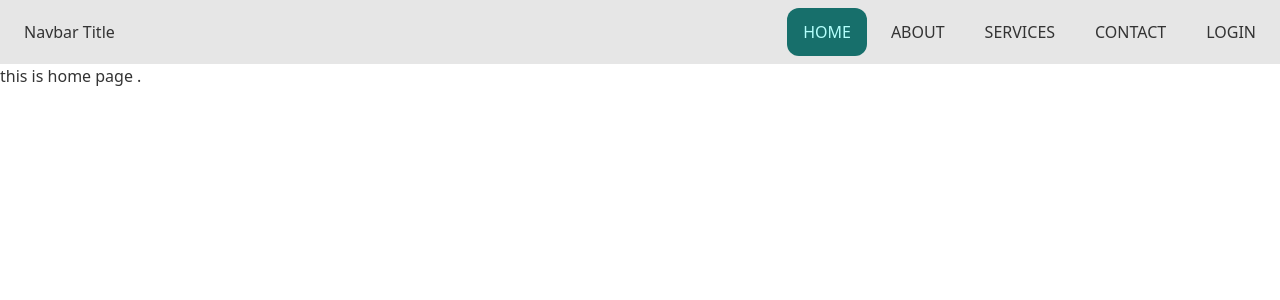
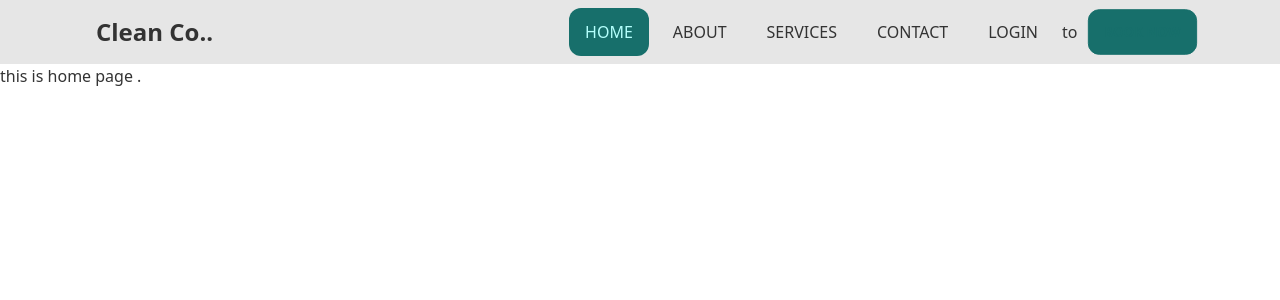
Before and after one commit to Shihab2022/clean-co-live-client, a React (Create React App) app: page / in a window 1280 px wide. Shown: the top 300 px of the page. Built offline with nearby package versions, Linux system fonts and the light colour scheme.

Commit message:
gor themr

```diff
--- a/public/index.html
+++ b/public/index.html
@@ -39,5 +39,9 @@
       To begin the development, run `npm start` or `yarn start`.
       To create a production bundle, use `npm run build` or `yarn build`.
     -->
+
+    <!-- script tag for change theme -->
+
+    <script src="https://cdn.jsdelivr.net/npm/theme-change@2.0.2/index.js"></script>
   </body>
 </html>
--- a/src/Pages/Shared/Navbar.js
+++ b/src/Pages/Shared/Navbar.js
@@ -1,15 +1,19 @@
 import React from 'react';
-import { Link, NavLink } from 'react-router-dom';
+import { NavLink } from 'react-router-dom';
 
 const Navbar = ({children}) => {
+  //children takay props hisaby niay si karon dasiui ar dower use krlay ay ti korty hobay
+  //potom ay sokol route kay jay name ay nav bar link tar componant ar vitory app.js file import kory osabo
+  //navbar ay children name destruchrig korbo
+  //say children takay dinamically jay jaigai content lika asay sykanay bosabo
     return (
 <div class="drawer  drawer-end">
   <input id="my-drawer-3" type="checkbox" class="drawer-toggle" />
   <div class="drawer-content flex flex-col">
 
-    <div class="w-full navbar bg-base-200">
+    <div class="w-full navbar lg:px-20 bg-base-200">
 
-      <div class="flex-1 px-2 mx-2">Navbar Title</div>
+      <div class="flex-1 px-2 mx-2 text-2xl font-bold ">Clean Co..</div>
       <div class="flex-none hidden lg:block">
         <ul class="menu menu-horizontal gap-x-2">
 
@@ -18,6 +22,8 @@ const Navbar = ({children}) => {
           <li><NavLink className='rounded-xl ' to='/service'>SERVICES</NavLink></li>
           <li><NavLink className='rounded-xl ' to='/contact'>CONTACT</NavLink></li>
           <li><NavLink className='rounded-xl ' to='/login'>LOGIN</NavLink></li>
+          <button data-toggle-theme="dark,light" data-act-class="ACTIVECLASS">to</button>
+          <li><NavLink className='rounded-xl btn btn-outline btn-primary ' to='/'>BOOK NOW</NavLink></li>
 
         </ul>
       </div>
--- a/tailwind.config.js
+++ b/tailwind.config.js
@@ -15,6 +15,19 @@ module.exports = {
               "error": "#FA5C5C",
         },
       },
+      {
+        dark: {
+              "primary": "#D9F99D",
+              "secondary": "#FDE68A",
+              "accent": "#4B5563",
+              "neutral": "#F3F4F6",
+              "base-100": "#1F2937",
+              "info": "#98A8DD",
+              "success": "#1BBB70",
+              "warning": "#F59E0B",
+              "error": "#FB7185",
+        },
+      },
     ],
   },
 
```
